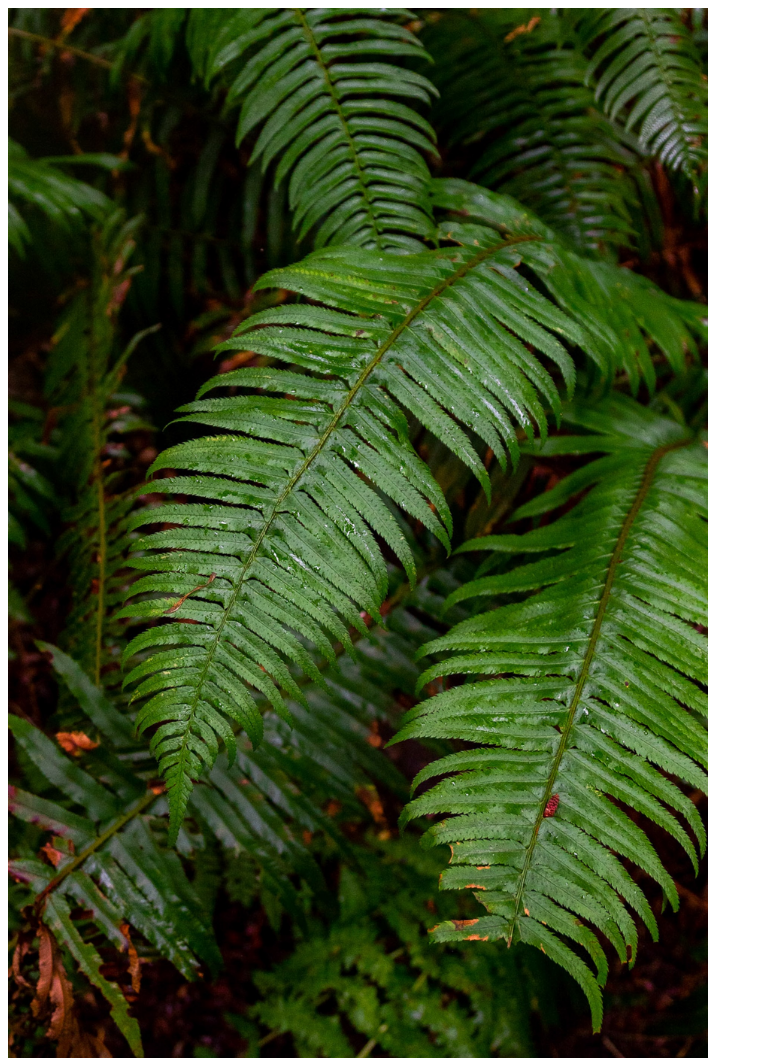
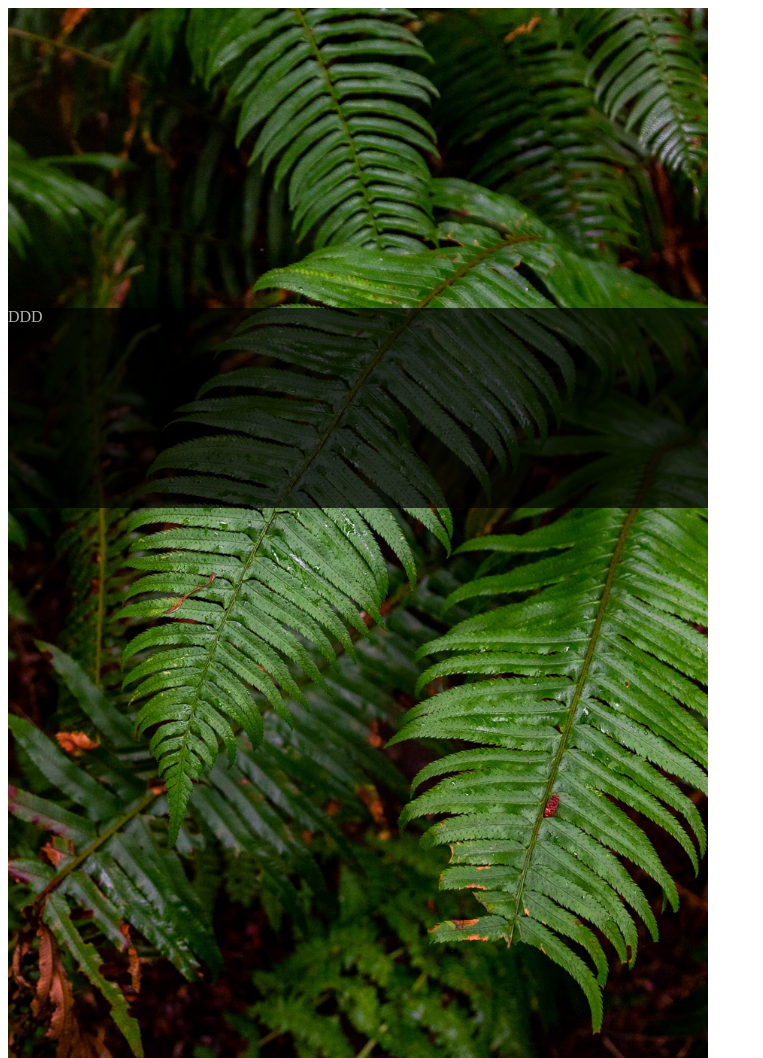
Before and after one commit to Olahben/sign-up-form, a plain HTML site: page index.html in a window 1280 px wide. Shown: the top 1058 px of the page, without its empty margins (0-763 px from the left). Drawn offline with Linux system fonts and the light colour scheme.

Commit message:
Fix image-sidebar size and position

```diff
--- a/styles.css
+++ b/styles.css
@@ -14,6 +14,7 @@
 .image-wrapper {
     width: 700px;
     height: 100vh;
+    position: relative;
 }
 
 .img {
@@ -21,3 +22,13 @@
     height: auto;
 
 }
+
+.image-text {
+    position: absolute;
+    top: 300px;
+    background-color: black;
+    width: 100%;
+    height: 200px;
+    opacity: 0.7;
+    color: white;
+}
```
